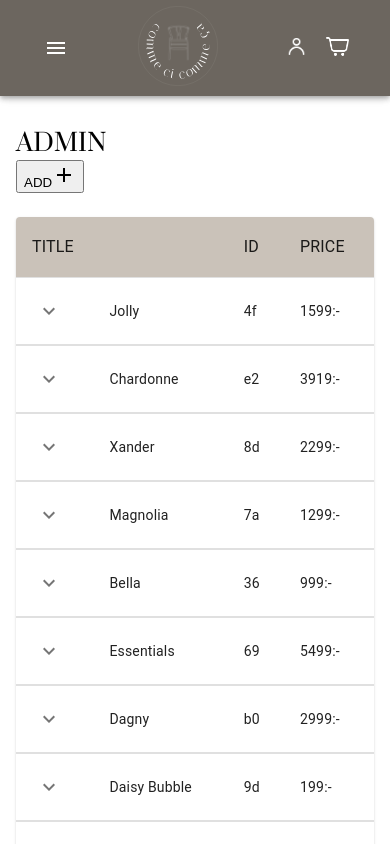
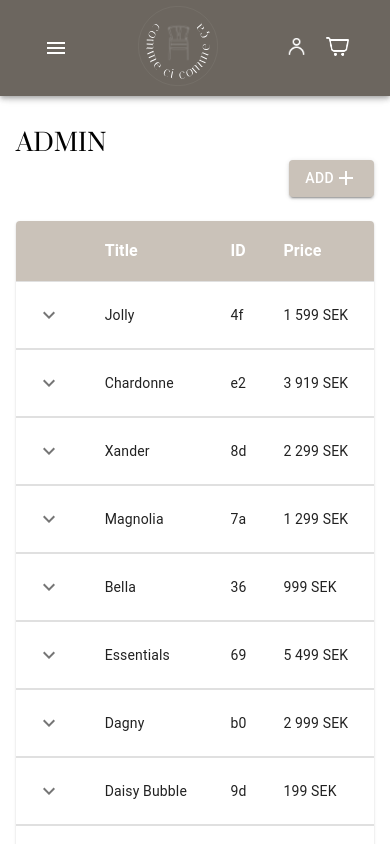
Before and after one commit to mirrenil/commeci-commeca-webbshop, a React (Create React App) app: page /admin in a window 390 px wide. Shown: the top 844 px of the page. Built offline with nearby package versions, Linux system fonts and the light colour scheme; a web font is replaced by a local one.

Commit message:
added responsive design for admin components (not the modal yet)

```diff
--- a/src/components/AdminCollapsibleTable.tsx
+++ b/src/components/AdminCollapsibleTable.tsx
@@ -21,14 +21,21 @@ function AdminCollapsibleTable() {
       <Table aria-label="collapsible table">
         <TableHead>
           <TableRow style={{ backgroundColor: "#CAC2B9" }}>
-            <TableCell align="left" colSpan={2}>
-              <Typography variant="subtitle1">TITLE</Typography>
+            <TableCell />
+            <TableCell align="left">
+              <Typography variant="subtitle1" fontWeight="bold" color="white">
+                Title
+              </Typography>
             </TableCell>
             <TableCell align="left">
-              <Typography variant="subtitle1">ID</Typography>
+              <Typography variant="subtitle1" fontWeight="bold" color="white">
+                ID
+              </Typography>
             </TableCell>
             <TableCell align="left">
-              <Typography variant="subtitle1">PRICE</Typography>
+              <Typography variant="subtitle1" fontWeight="bold" color="white">
+                Price
+              </Typography>
             </TableCell>
           </TableRow>
         </TableHead>
--- a/src/components/AdminPage.tsx
+++ b/src/components/AdminPage.tsx
@@ -1,5 +1,5 @@
 import AddIcon from "@mui/icons-material/Add";
-import { Container, Typography } from "@mui/material";
+import { Box, Button, Container, Typography } from "@mui/material";
 import { useState } from "react";
 import AddProductForm from "./AddProductForm";
 import AdminCollapsibleTable from "./AdminCollapsibleTable";
@@ -23,15 +23,24 @@ function AdminPage() {
       >
         Admin
       </Typography>
-      <div style={{ paddingRight: "4rem" }}>
-        <button onClick={() => setIsOpen(true)}>
+      <Box style={{ display: "flex", justifyContent: "flex-end" }}>
+        <Button
+          variant="contained"
+          style={{
+            display: "flex",
+            width: "fit-content",
+            backgroundColor: "#CAC2B9",
+            textTransform: "none",
+          }}
+          onClick={() => setIsOpen(true)}
+        >
           ADD
           <AddIcon />
-        </button>
+        </Button>
         <Modal open={isOpen} onClose={() => setIsOpen(false)}>
           <AddProductForm />
         </Modal>
-      </div>
+      </Box>
       <AdminCollapsibleTable />
     </Container>
   );
--- a/src/components/AdminProductList.tsx
+++ b/src/components/AdminProductList.tsx
@@ -1,7 +1,7 @@
 import { DeleteOutline } from "@mui/icons-material";
 import KeyboardArrowDownIcon from "@mui/icons-material/KeyboardArrowDown";
 import KeyboardArrowUpIcon from "@mui/icons-material/KeyboardArrowUp";
-import { Button , TextField } from "@mui/material";
+import { Button, TextField, Typography } from "@mui/material";
 import Box from "@mui/material/Box";
 import Collapse from "@mui/material/Collapse";
 import IconButton from "@mui/material/IconButton";
@@ -17,13 +17,13 @@ import TableRow from "@mui/material/TableRow";
 import React, { Fragment, useState } from "react";
 import { ProductContext, useAdmin } from "../context/AdminPageContext";
 import { ProductData } from "../ProductData";
+import { numWithSpaces } from "../Helper";
 interface Props {
   product: ProductData;
 }
 
 function AdminProductList(props: Props) {
-  const
-    {
+  const {
     products,
     isEdit,
     setEdit,
@@ -31,9 +31,9 @@ function AdminProductList(props: Props) {
     saveProduct,
     removeProduct,
     inputChangeHandler,
-    } = useAdmin()
+  } = useAdmin();
 
-  const [open, setOpen] = React.useState(false);
+  const [open, setOpen] = useState(false);
   const [image, setImage] = useState(props.product.image);
   const [title, setTitle] = useState(props.product.title);
   const [description, setDescription] = useState(props.product.description);
@@ -57,33 +57,68 @@ function AdminProductList(props: Props) {
           {props.product.title}
         </TableCell>
         <TableCell>{props.product.id}</TableCell>
-        <TableCell>{props.product.price}:-</TableCell>
+        <TableCell>{numWithSpaces(props.product.price)} SEK</TableCell>
       </TableRow>
       {/* All info om produkten som är klickad*/}
       <TableRow>
-        <TableCell style={{ paddingBottom: 0, paddingTop: 0 }} colSpan={6}>
+        <TableCell
+          style={{
+            padding: 0,
+            backgroundColor: "#F8F4EF",
+          }}
+          colSpan={6}
+        >
           <Collapse in={open} timeout="auto" unmountOnExit>
-            <Box sx={{ margin: 1 }}>
+            <Box>
               <Table size="small" aria-label="purchases">
                 <TableHead>
                   <TableRow>
-                    <TableCell>Image</TableCell>
-                    <TableCell>ID</TableCell>
-                    <TableCell align="right">Title</TableCell>
-                    <TableCell align="left">Description</TableCell>
-                    <TableCell align="right">Price</TableCell>
-                    <TableCell align="right"></TableCell>
+                    <TableCell
+                      align="left"
+                      sx={{
+                        paddingX: { md: "5rem" },
+                        color: "#6C665F",
+                      }}
+                    >
+                      Image
+                    </TableCell>
+                    <TableCell align="center" style={{ color: "#6C665F" }}>
+                      ID
+                    </TableCell>
+                    <TableCell align="center" style={{ color: "#6C665F" }}>
+                      Title
+                    </TableCell>
+                    <TableCell align="center" style={{ color: "#6C665F" }}>
+                      Price
+                    </TableCell>
+                    <TableCell
+                      align="right"
+                      sx={{
+                        paddingX: { md: "5rem" },
+                      }}
+                    ></TableCell>
                   </TableRow>
                 </TableHead>
                 <TableBody>
                   <TableRow contentEditable={isEdit}>
-                    <TableCell align="right">
+                    <TableCell
+                      align="left"
+                      sx={{
+                        paddingX: { md: "5rem" },
+                      }}
+                    >
                       {isEdit ? (
-                        <div style={{display: "flex", flexDirection: "column", alignItems: 'center'}}>
+                        <Box
+                          style={{
+                            display: "flex",
+                            flexDirection: "column",
+                            alignItems: "center",
+                          }}
+                        >
                           <img
                             src={props.product.image}
                             alt={props.product.title}
-                            style={{ maxHeight: "200px" }}
+                            style={{ maxHeight: "180px" }}
                           />
                           <TextField
                             required
@@ -92,48 +127,30 @@ function AdminProductList(props: Props) {
                             variant="standard"
                             onChange={(event) => setImage(event.target.value)}
                           />
-                        </div>
+                        </Box>
                       ) : (
                         <img
                           src={props.product.image}
                           alt={props.product.title}
-                          style={{ maxHeight: "200px" }}
+                          style={{ maxHeight: "180px" }}
                         />
                       )}
                     </TableCell>
 
-                    <TableCell align="right">{props.product.id}</TableCell>
-                    <TableCell align="right">
+                    <TableCell align="center">{props.product.id}</TableCell>
+                    <TableCell align="center">
                       {isEdit ? (
-                        <>
                         <TextField
                           value={title}
                           variant="standard"
                           onChange={(event) => setTitle(event.target.value)}
                         />
-                        </>
                       ) : (
                         props.product.title
                       )}
                     </TableCell>
-                    <TableCell align="right">
+                    <TableCell align="center">
                       {isEdit ? (
-                        <>
-                          <TextField
-                            value={description}
-                            variant="standard"
-                            onChange={(event) =>
-                              setDescription(event.target.value)
-                            }
-                          />
-                        </>
-                      ) : (
-                        props.product.description
-                      )}
-                    </TableCell>
-                    <TableCell align="right">
-                      {isEdit ? (
-                        <>
                         <TextField
                           value={String(price)}
                           variant="standard"
@@ -144,12 +161,11 @@ function AdminProductList(props: Props) {
                             }
                           }}
                         />
-                        </>
                       ) : (
-                        props.product.price
+                        numWithSpaces(props.product.price)
                       )}
                     </TableCell>
-                    <TableCell>
+                    <TableCell align="center">
                       <Button
                         onClick={() => {
                           removeProduct(props.product);
@@ -157,7 +173,6 @@ function AdminProductList(props: Props) {
                       >
                         <DeleteOutline style={{ color: "#ed6c02" }} />
                       </Button>
-                      <div>
                       {!isEdit ? (
                         <Button
                           onClick={() => {
@@ -181,9 +196,38 @@ function AdminProductList(props: Props) {
                           <DoneIcon style={{ color: "#ed6c02" }} />
                         </Button>
                       )}
-                      </div>
                     </TableCell>
                   </TableRow>
+                  <TableRow>
+                    <TableCell
+                      colSpan={5}
+                      align="left"
+                      sx={{
+                        paddingX: { md: "5rem" },
+                        color: "#6C665F",
+                      }}
+                    >
+                      Description
+                    </TableCell>
+                  </TableRow>
+
+                  <TableCell
+                    colSpan={5}
+                    align="left"
+                    sx={{
+                      paddingX: { md: "5rem" },
+                    }}
+                  >
+                    {isEdit ? (
+                      <TextField
+                        value={description}
+                        variant="standard"
+                        onChange={(event) => setDescription(event.target.value)}
+                      />
+                    ) : (
+                      props.product.description
+                    )}
+                  </TableCell>
                 </TableBody>
               </Table>
             </Box>
```
Lines whose indentation alone changed are shown as unchanged.
